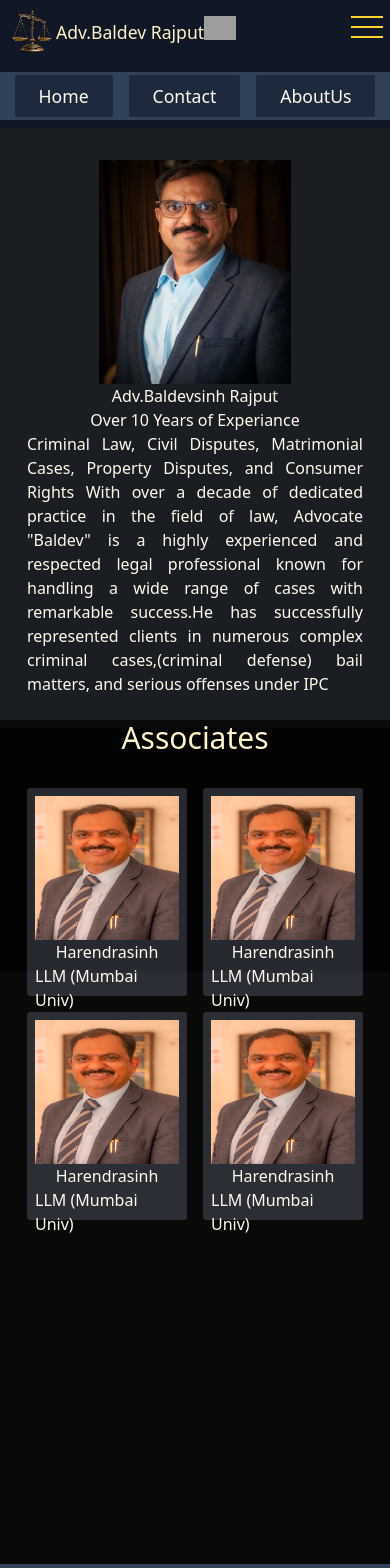
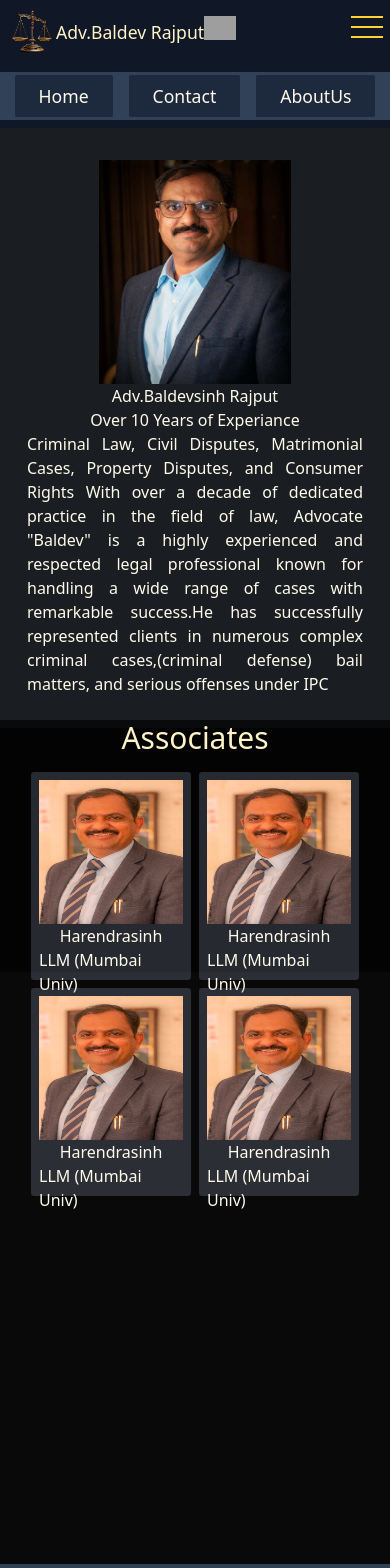
Before and after one commit to harendrasinp/advocate, a React (Vite) app: page / in a window 390 px wide. Shown: the top 1568 px of the page. Built offline with nearby package versions, Linux system fonts and the light colour scheme; grey boxes are pictures that could not be loaded; a web font is replaced by a local one.

Commit message:
space remove

```diff
--- a/src/Homepage.jsx
+++ b/src/Homepage.jsx
@@ -24,10 +24,10 @@ export const Homepage = () => {
       </div>
       {/* ------------------------------Second Two---------------------------------------------------- */}
       <div className='min-h-screen w-full bg-[url("/images/section2Image.jpg")] bg-cover bg-center bg-no-repeat'>
-        <div className='min-h-screen w-full bg-black/65 flex flex-col gap-[2rem]  items-center  lg:flex lg:flex-col lg:justify-center lg:items-center lg:gap-10'>
+        <div className='min-h-screen w-full bg-black/65 flex flex-col gap-[1rem]  items-center  lg:flex lg:flex-col lg:justify-center lg:items-center lg:gap-10'>
           <div className='text-3xl text-amber-100'>Associates</div>
 
-          <div className='text-amber-50 grid grid-cols-2 gap-4 lg:flex lg:flex-row lg:h-[20rem] lg:justify-center lg:gap-5'>
+          <div className='text-amber-50 grid grid-cols-2 gap-2 lg:flex lg:flex-row lg:h-[20rem] lg:justify-center lg:gap-5'>
 
             <div className='w-[10rem] h-[13rem] bg-slate-400/25 p-[0.5rem] lg:w-[13rem] lg:h-[16rem] flex flex-col items-center rounded-[0.2rem]'>
               <img className='h-[9rem] lg:h-[12rem] w-full' src="/images/baldevji.jpg" alt="associat1" />
```
